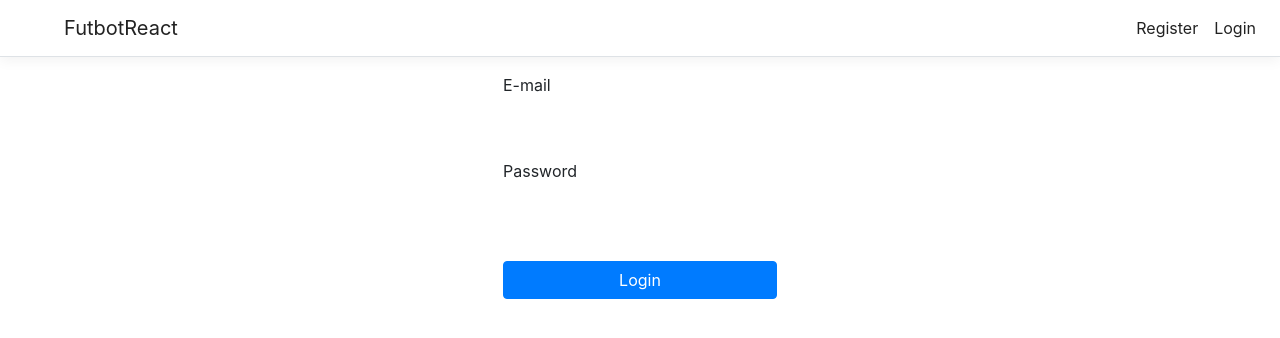
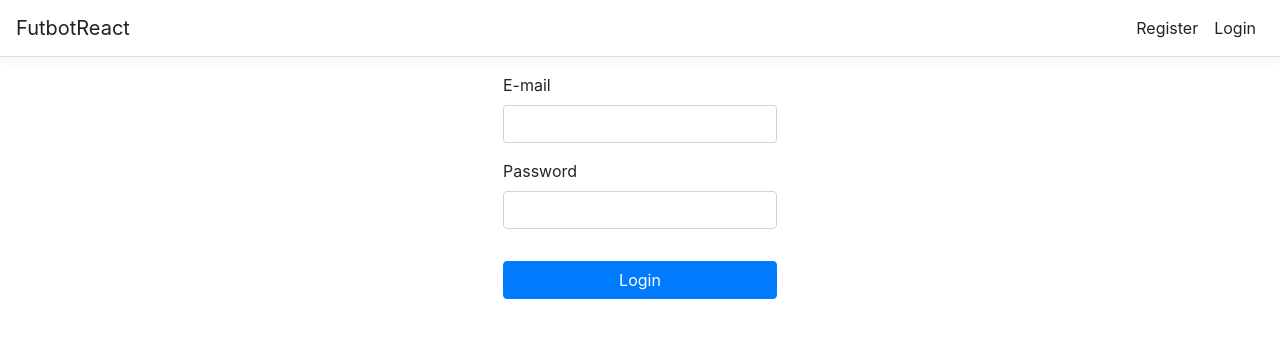
Before and after one commit to Magnus2311/FutbotReact, a React (Create React App) app in the folder ClientApp/: page / in a window 1280 px wide. Shown: the top 338 px of the page. Built offline with nearby package versions, Linux system fonts and the light colour scheme; no server answers.

Commit message:
Improved some styles in light mode

```diff
--- a/ClientApp/src/components/Pages/NavMenu.tsx
+++ b/ClientApp/src/components/Pages/NavMenu.tsx
@@ -29,11 +29,7 @@ const NavMenu: React.FunctionComponent = () => {
         className="navbar-expand-sm navbar-toggleable-sm border-bottom box-shadow mb-3"
         light
       >
-        <NavbarBrand
-          tag={Link}
-          to="/"
-          style={{ position: "absolute", left: "5%" }}
-        >
+        <NavbarBrand tag={Link} to="/">
           FutbotReact
         </NavbarBrand>
         <NavbarToggler onClick={toggle} className="mr-2" />
--- a/ClientApp/src/custom.scss
+++ b/ClientApp/src/custom.scss
@@ -62,9 +62,12 @@
   body {
     --text-color: #222;
     --bkg-color: #fff;
+    --btn-color: #007bff !important;
+    --btn-active-color: #0062cc !important;
     --btn-border-color: #007bff;
     --form-control-bkg-color: #fff;
-    --form-control-border-color: #fff;
+    --form-control-border-color: #ced4da;
+    --btn-text-color: #fff;
   }
 
   body.dark-theme {
@@ -78,8 +81,8 @@
   }
 
   .fut-btn:hover {
-    --bkg-color: #0062cc;
-    --btn-border-color: #005cbf;
+    --bkg-color: #0062cc !important;
+    --btn-border-color: #005cbf !important;
   }
 }
 
@@ -120,11 +123,7 @@
   background-color: var(--bkg-color);
   border-color: var(--btn-border-color);
   outline: 0;
-  box-shadow: 0 0 0 0.25rem var(--btn-border-color);
-
-  @include placeholder {
-    color: red !important;
-  }
+  box-shadow: 0 0 0 1px var(--btn-border-color);
 }
 
 input:-webkit-autofill,
@@ -143,19 +142,28 @@ input:-webkit-autofill {
   background-color: var(--bkg-color);
   color: var(--text-color);
   border: var(--btn-border-color) 3px;
-  border: 1px solid var(--btn-border-color);
+  border: 1px solid var(--form-control-border-color);
 }
 
 .custom-select:focus {
   border-color: var(--btn-border-color) !important;
   outline: var(--btn-border-color);
-  box-shadow: 0 0 0 0.25rem var(--btn-border-color);
+  box-shadow: 0 0 0 1px var(--btn-border-color);
 }
 
 .btn-secondary {
   background-color: var(--bkg-color);
   color: var(--text-color);
-  border-color: var(--btn-border-color);
+  border-color: var(--form-control-border-color);
+}
+
+.btn-secondary:hover {
+  background-color: var(--btn-active-color) !important;
+}
+
+.active {
+  background-color: var(--btn-color) !important;
+  color: var(--btn-text-color) !important;
 }
 
 h1,
```
